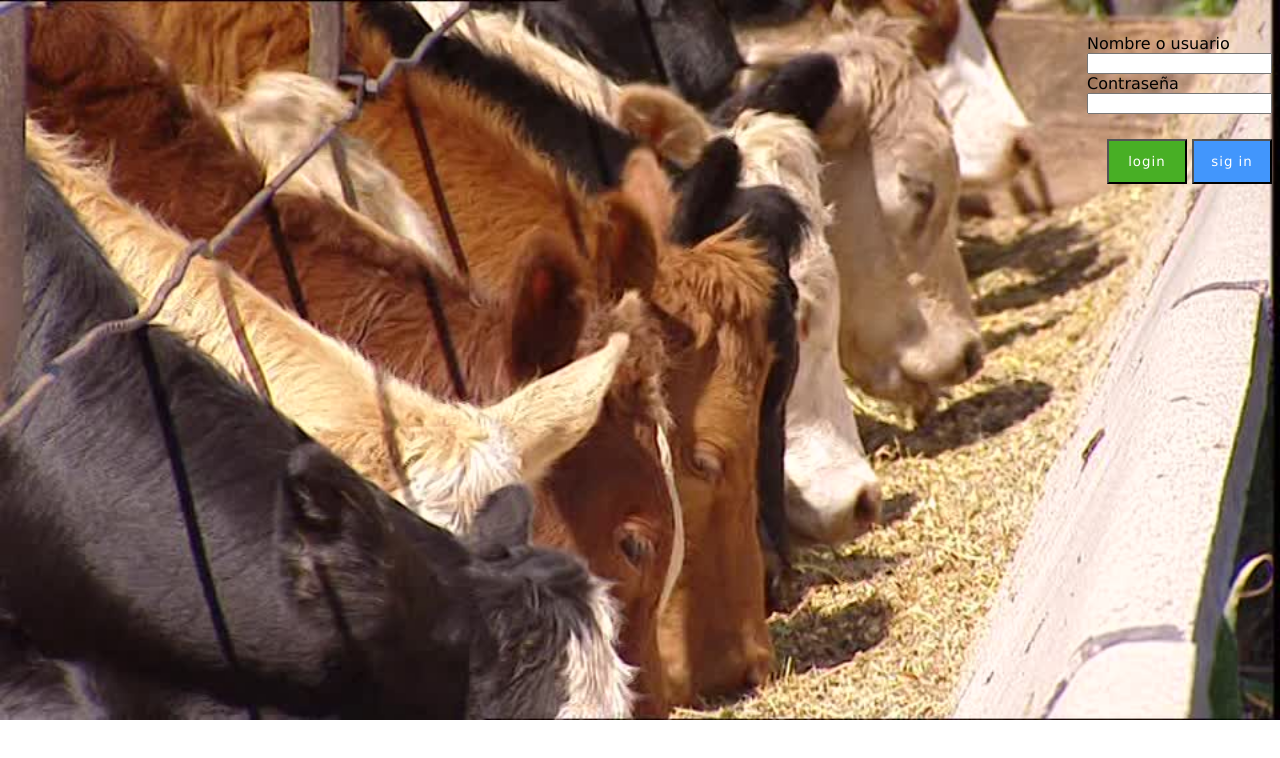
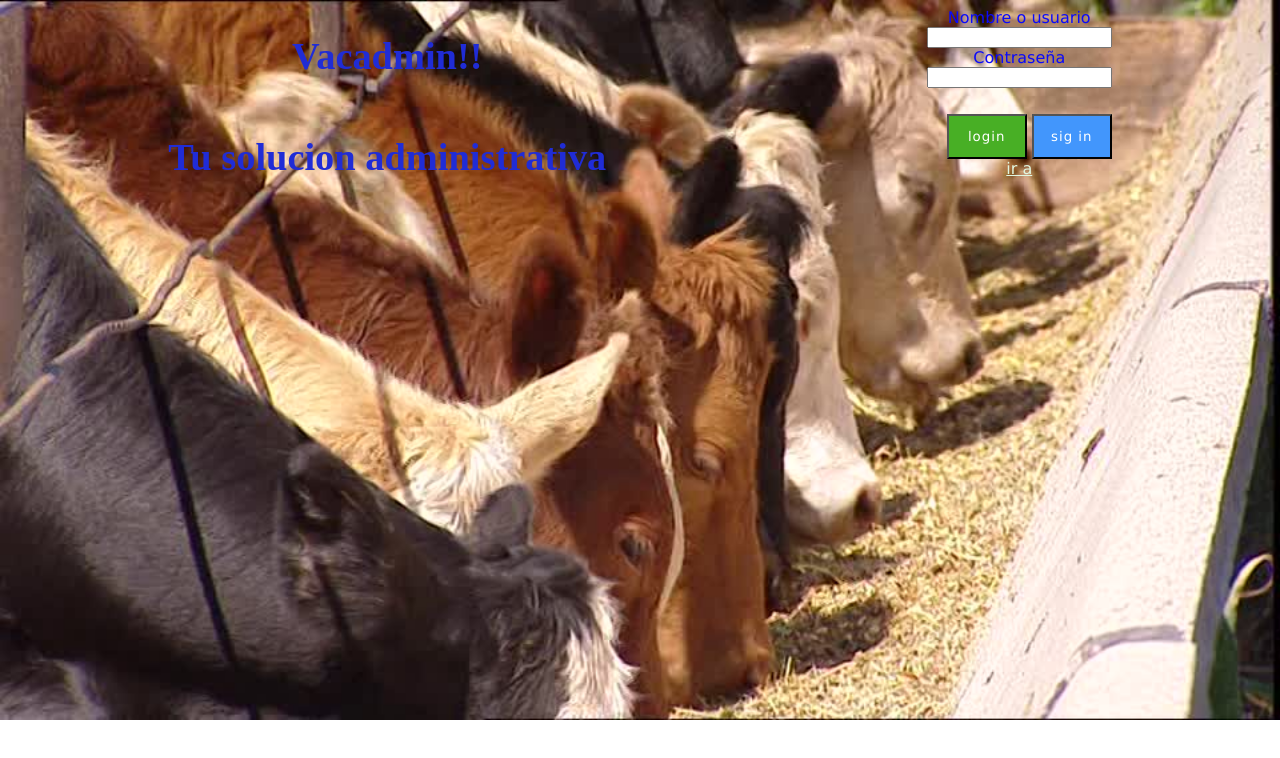
Before and after one commit to Merci13/project_one_dw, a plain HTML site: page index.html in a window 1280 px wide. Drawn offline with Linux system fonts and the light colour scheme; a web font is replaced by a local one.

Commit message:
26/06/2017
se agrego: la hoja home, font family de google api, y se corrigieron cosas de la pagina de inicio, ademas se coloco un link a home

```diff
--- a/index.html
+++ b/index.html
@@ -5,9 +5,9 @@
 		<meta charset="utf-8">
 		<meta name="description" content="First project of web design II cuarter of 2017">
 		<link rel="stylesheet" type="text/css" href="style/style.css">
-
+		<link href='https://fonts.googleapis.com/css?family=Sofia' rel='stylesheet'>
 	</head>
-	<body>
+	<body id="login">
 		<div class="container">
 			<form method="post">
 				<label for="#usuario">Nombre o usuario</label>
@@ -15,11 +15,15 @@
 				<label for="#password"> Contraseña</label>
 				<input type="password" name="contrasenna" id="password">
 				<span id="loginbuttons">
-				<input type="submit" name="login" value="login" class="ok_buttom">
-				<button class="info_button">sig in </button>
+					<input type="submit" name="login" value="login" class="ok_buttom" href="/home.html">
+					<button class="info_button">sig in </button>
 				</span>
-
+				<a href="home.html">ir a</a>
 			</form>
+		</div>
+		<div class="container">
+				<h1>Vacadmin!!</h1>
+				<h2>Tu solucion administrativa</h2>
 		</div>
 	</body>
 </html>
--- a/style/style.css
+++ b/style/style.css
@@ -1,41 +1,83 @@
+
 body{
- display: -ms-flexbox;
+	display: flex;
+}
+
+body#login{
+    display: -ms-flexbox;
     display: -webkit-flex;
     display: flex;
     -webkit-flex-direction: row;
     -ms-flex-direction: row;
-    flex-direction: row;
+    flex-direction: row-reverse;
     -webkit-flex-wrap: wrap;
     -ms-flex-wrap: wrap;
     flex-wrap: wrap;
     -webkit-justify-content: flex-end;
     -ms-flex-pack: end;
-    justify-content: flex-end;
+    justify-content: space-around;
+    -webkit-align-content: flex-start;
+    -ms-flex-line-pack: start;
+    align-content: center;
+    -webkit-align-items: center;
+    -ms-flex-align: center;
+    align-items: flex-start;
+    background-image: url(../imagenes/login.jpg);
+    background-repeat: no-repeat;
+    background-size: cover;
+}
+body#login h1,h2,h3,h4,h5,h6{
+	font-family: 'Sofia';font-size: 22px;
+	font-size: 2.4em;
+	color: #202cd6;
+}
+.container{
+	  display: -ms-flexbox;
+    display: -webkit-flex;
+    display: flex;
+    -webkit-flex-direction: column;
+    -ms-flex-direction: column;
+    flex-direction: column;
+    -webkit-flex-wrap: wrap;
+    -ms-flex-wrap: wrap;
+    flex-wrap: wrap;
+    -webkit-justify-content: center;
+    -ms-flex-pack: center;
+    justify-content: center;
     -webkit-align-content: flex-start;
     -ms-flex-line-pack: start;
     align-content: flex-start;
     -webkit-align-items: center;
     -ms-flex-align: center;
     align-items: center;
-    background-image: url("../imagenes/login.jpg");
-    background-repeat: no-repeat;
-    background-size: cover;
-}
-.container{
-	display: flex;
 }
 .container form{
-display: flex;
-justify-content: flex-start;
-flex-wrap: wrap;
-flex-direction: column;
-align-items: flex-start;
-align-content: flex-start;
-margin-top: 1.6em;
-
-
+   display: -ms-flexbox;
+    display: -webkit-flex;
+    display: flex;
+    -webkit-flex-direction: column;
+    -ms-flex-direction: column;
+    flex-direction: column;
+    -webkit-flex-wrap: wrap;
+    -ms-flex-wrap: wrap;
+    flex-wrap: wrap;
+    -webkit-justify-content: center;
+    -ms-flex-pack: center;
+    justify-content: center;
+    -webkit-align-content: flex-start;
+    -ms-flex-line-pack: start;
+    align-content: flex-start;
+    -webkit-align-items: center;
+    -ms-flex-align: center;
+    align-items: center;
+    color: #0A0AFA;
 font-family: "Lucida Sans Unicode", "Lucida Grande", sans-serif;
 }
+body#login a{
+	color: #e1f7e1;
+
+}
+
 form #loginbuttons{
 	justify-content: flex-end;
 	    margin-top: 1.6em;
```
Also changed, not shown: home.html (added, +11 -0 lines).
